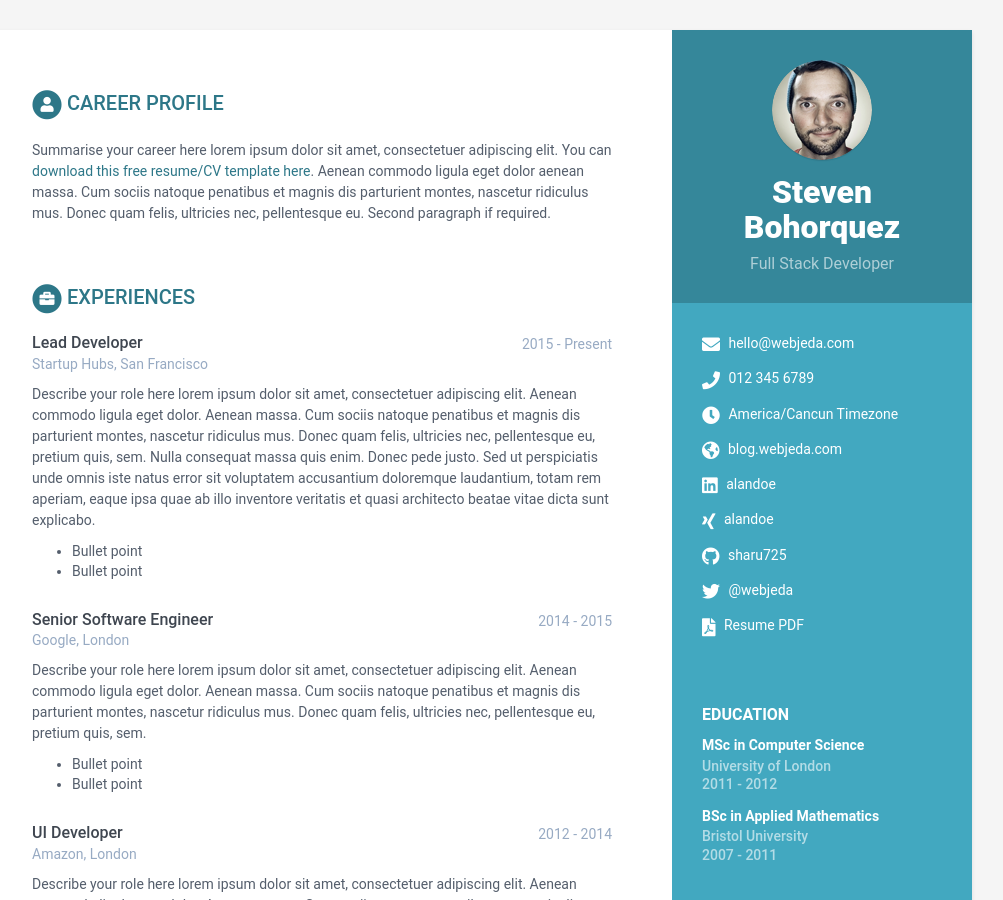
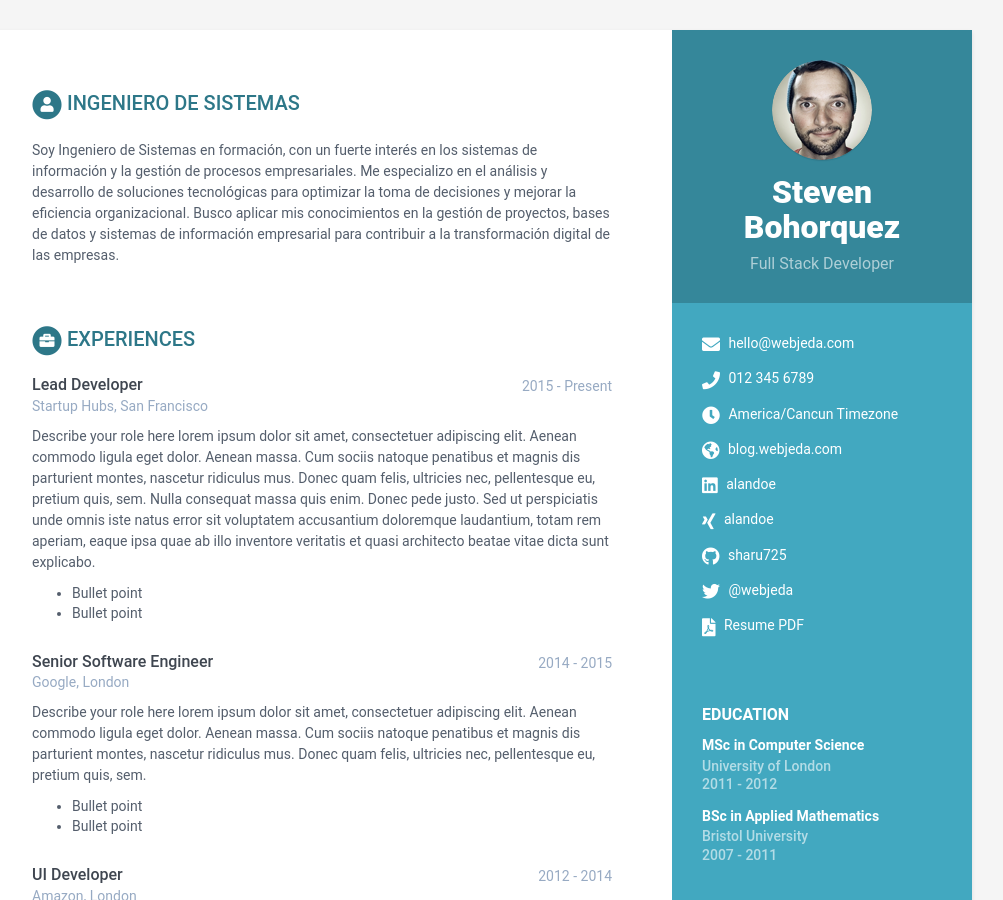
Before and after one commit to SanderStevenBohorquez/bohorquez-cv-2, a Jekyll site: the page built from index.html, in a window 1280 px wide and 900 px high. Shown: the whole window, without its empty margins (168-1171 px from the left). Built offline with Jekyll 4.4.1, drawn with Linux system fonts in a browser that asks for light colours.

Commit message:
feat: actualizar el perfil profesional

```diff
--- a/_data/data.yml
+++ b/_data/data.yml
@@ -55,14 +55,9 @@ sidebar:
           link:
 
 career-profile:
-    title: Career Profile
+    title: Ingeniero de sistemas
     summary: |
-      Summarise your career here lorem ipsum dolor sit amet, consectetuer
-      adipiscing elit. You can [download this free resume/CV template here]().
-      Aenean commodo ligula eget dolor aenean massa. Cum sociis natoque
-      penatibus et magnis dis parturient montes, nascetur ridiculus mus.
-      Donec quam felis, ultricies nec, pellentesque eu.
-      Second paragraph if required.
+      Soy Ingeniero de Sistemas en formación, con un fuerte interés en los sistemas de información y la gestión de procesos empresariales.  Me especializo en el análisis y desarrollo de soluciones tecnológicas para optimizar la toma de decisiones y mejorar la eficiencia organizacional. Busco aplicar mis conocimientos en la gestión de proyectos, bases de datos y sistemas de información empresarial para contribuir a la transformación digital de las empresas.
 education:
     title: Education
     info:
```
